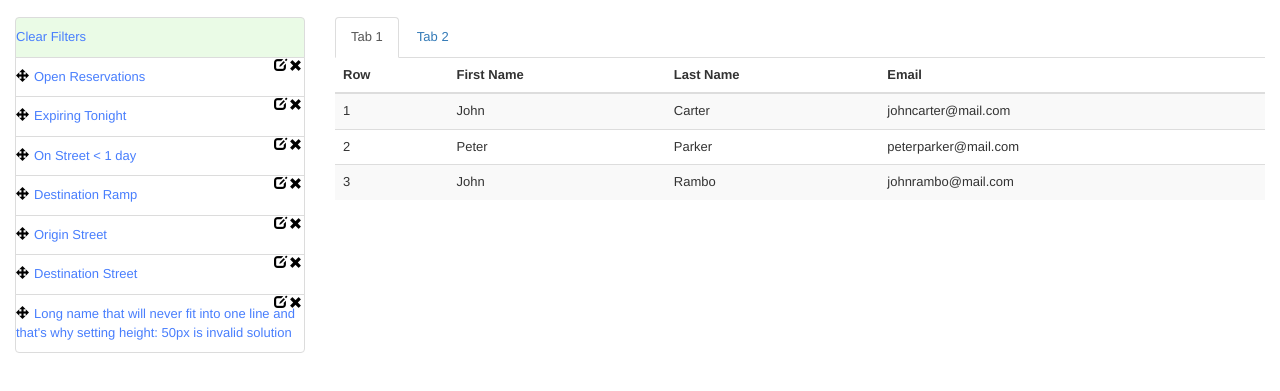
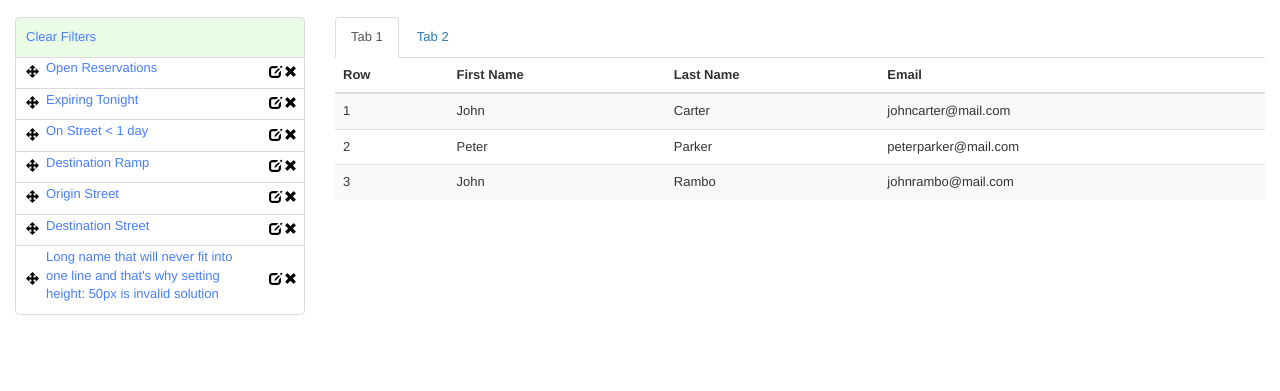
Before and after one commit to yboltrushevich/learn_bootstrap, a plain HTML site: page index.html in a window 1280 px wide. Shown: the part 53-444 px from the top of the page. Drawn offline with nearby package versions, Linux system fonts and the light colour scheme.

Commit message:
Fixed bug in sidebar

```diff
--- a/css/style.css
+++ b/css/style.css
@@ -6,40 +6,48 @@ body {
     margin-top: 70px;
 }
 
+a.list-group-item {
+    border-color: gainsboro;
+    padding-left: 10px;
+    padding-right: 10px;
+    position: relative;
+    vertical-align: middle;
+}
+
 .list-group-item.active, .list-group-item.active:focus, .list-group-item.active:hover {
     background-color: #EAFBE6;
-    border-color: gainsboro;
-    color: #487EFD;
-}
-
-a.list-group-item {
     color: #487EFD;
     border-color: gainsboro;
-    padding-left: 10px;
-    vertical-align: middle;
-    padding-left: 0px;
-    padding-right: 0px;
-    position: relative;
-    height: auto;
 }
 
 a.list-group-item>span {
     color: black;
-    margin-right: 5px;
-    margin-right: 5px;
+    margin: auto;
+    margin-top: -0.625em;
+    top: 50%;
+}
+
+a.list-group-item>span.menu-title {
+    margin-right: 40px;
+    margin-left: 20px;
+    color: #487EFD;
+    display: block;
 }
 
 span.remove-button {
     position: absolute;
-    right: 0;
+    right: 10px;
     width: 10px;
-    vertical-align: middle;
-    text-align: center;
 }
 
 span.edit-button {
     position: absolute;
-    right: 15px;
-    top: 0;
+    right: 25px;
     width: 10px;
 }
+
+span.move-button {
+    position: absolute;
+    left: 10px;
+    width: 10px;
+}
--- a/index.html
+++ b/index.html
@@ -41,30 +41,37 @@
               <div class="list-group-fluid">
                   <a href="#" class="list-group-item active">Clear Filters</a>
                   <a href="#" class="list-group-item">
-                     <span class="glyphicon glyphicon-move"></span>Open Reservations
+                     <span class="glyphicon glyphicon-move move-button"></span>
+                      <span class="menu-title">Open Reservations</span>
                      <span class="glyphicon glyphicon-edit edit-button"></span>
                      <span class="glyphicon glyphicon-remove remove-button"></span>
                   </a>
                   <a href="#" class="list-group-item">
-                     <span class="glyphicon glyphicon-move"></span>Expiring Tonight
+                     <span class="glyphicon glyphicon-move move-button"></span>
+                      <span class="menu-title">Expiring Tonight</span>
                      <span class="glyphicon glyphicon-edit edit-button"></span>
                      <span class="glyphicon glyphicon-remove remove-button"></span>
                   </a>
                   <a href="#" class="list-group-item">
-                     <span class="glyphicon glyphicon-move"></span>On Street &#60; 1 day
+                      <span class="glyphicon glyphicon-move move-button"></span>
+                      <span class="menu-title">On Street &#60; 1 day</span>
                      <span class="glyphicon glyphicon-edit edit-button"></span><span class="glyphicon glyphicon-remove remove-button"></span>
                   </a>
                   <a href="#" class="list-group-item">
-                      <span class="glyphicon glyphicon-move"></span>Destination Ramp
+                      <span class="glyphicon glyphicon-move move-button"></span>
+                      <span class="menu-title">Destination Ramp</span>
                       <span class="glyphicon glyphicon-edit edit-button"></span><span class="glyphicon glyphicon-remove remove-button"></span></a>
                   <a href="#" class="list-group-item">
-                      <span class="glyphicon glyphicon-move"></span>Origin Street
+                      <span class="glyphicon glyphicon-move move-button"></span>
+                      <span class="menu-title">Origin Street</span>
                       <span class="glyphicon glyphicon-edit edit-button"></span><span class="glyphicon glyphicon-remove remove-button"></span></a>
                   <a href="#" class="list-group-item">
-                      <span class="glyphicon glyphicon-move"></span>Destination Street
+                      <span class="glyphicon glyphicon-move move-button"></span>
+                      <span class="menu-title">Destination Street</span>
                       <span class="glyphicon glyphicon-edit edit-button"></span><span class="glyphicon glyphicon-remove remove-button"></span></a>
                   <a href="#" class="list-group-item">
-                      <span class="glyphicon glyphicon-move"></span>Long name that will never fit into one line and that's why setting height: 50px is invalid solution
+                      <span class="glyphicon glyphicon-move move-button"></span>
+                      <span class="menu-title">Long name that will never fit into one line and that's why setting height: 50px is invalid solution</span>
                       <span class="glyphicon glyphicon-edit edit-button"></span><span class="glyphicon glyphicon-remove remove-button"></span></a>
               </div>
           </div>
```
